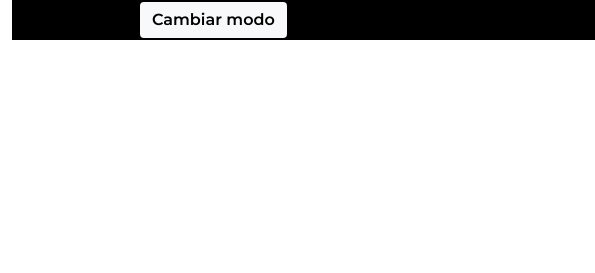
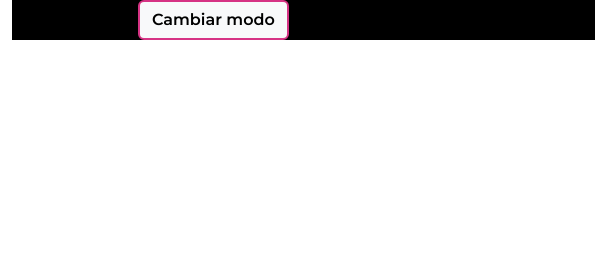
Before and after one commit to Kevin-Casas/cui_primer_parcial, a plain HTML site: page index.html in a window 1280 px wide. Shown: the top 273 px of the page, 0-595 px from the left. Drawn offline with nearby package versions, Linux system fonts and the light colour scheme.

Commit message:
swao button border color to pink

```diff
--- a/estilo.css
+++ b/estilo.css
@@ -37,7 +37,7 @@ body {
 }
 
 .boton-borde {
-  border: 2px solid black;
+  border: 2px solid #d63384;
 }
 
 .formulario-blanco {
```
